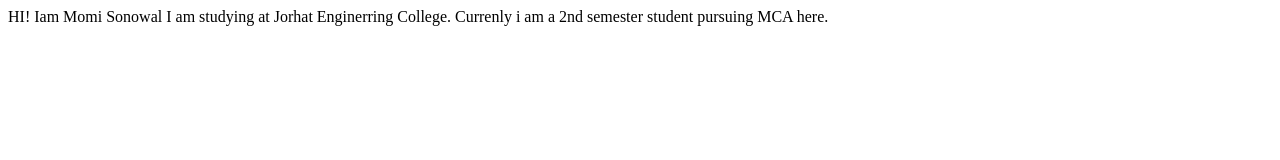
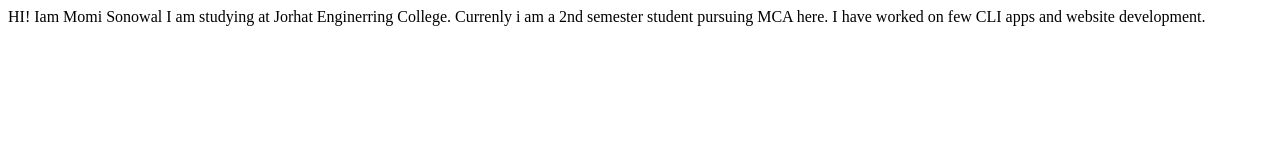
Before and after one commit to MomiSonowal/momis-site, a plain HTML site: page index.html in a window 1280 px wide. Drawn offline with Linux system fonts and the light colour scheme.

Commit message:
updated project details

```diff
--- a/index.html
+++ b/index.html
@@ -11,5 +11,6 @@
 
     I am studying at Jorhat Enginerring College.
     Currenly i am a 2nd semester student pursuing MCA here.
+    I have worked on few CLI apps and website development.
 </body>
 </html>
```
